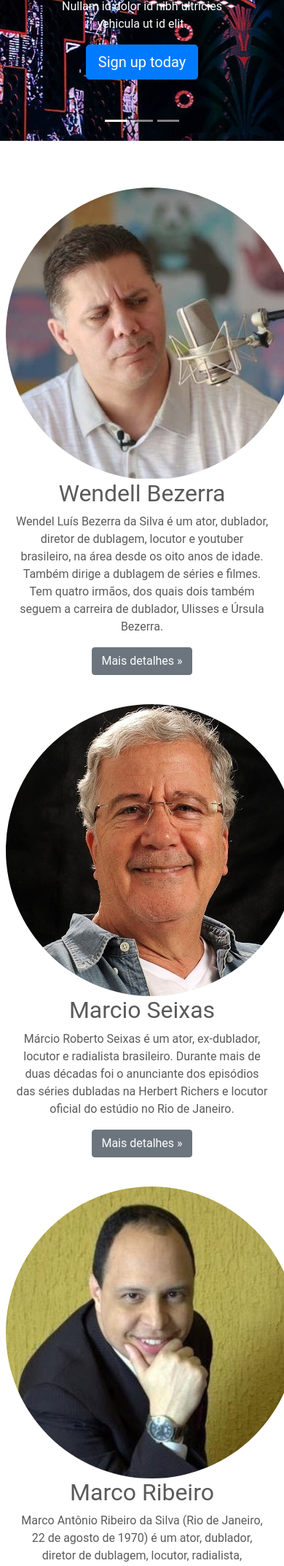
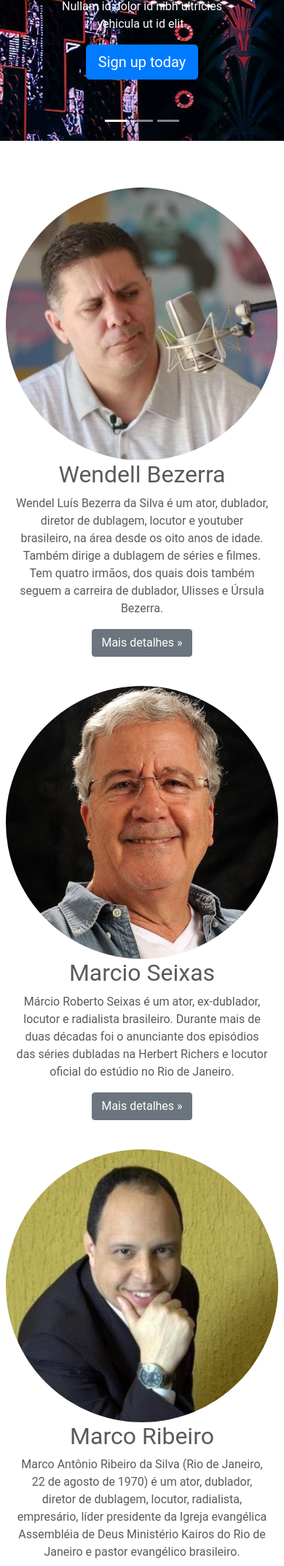
Before and after one commit to mateusalenc/radiojuazeiro, a PHP site: page / in a window 390 px wide; the page is wider, and only the part inside the window is pictured. Shown: the part 367-2513 px from the top of that part at 73% size. Run offline with PHP 8.4, Linux system fonts and the light colour scheme; some libraries are stand-ins or nearby versions.

Commit message:
Imagens com d-block

```diff
--- a/css/style.css
+++ b/css/style.css
@@ -126,6 +126,6 @@ footer.container{
 }
 @media screen and (max-width: 960px){
   .row .img img {
-    width: 400px;
+    width: 300px;
   }
 }
--- a/index.php
+++ b/index.php
@@ -103,19 +103,19 @@
 	  			<!-- Three columns of text below the carousel -->
 	  			<div class="row locutores">
 	  				<div class="col-lg-4 img" id="locutores">
-	  					<img class="bd-placeholder-img rounded-circle" src="images/wendell.jpg" alt="Wendell Bezerra">
+	  					<img class="d-block w-100 bd-placeholder-img rounded-circle" src="images/wendell.jpg" alt="Wendell Bezerra">
 	  					<h2>Wendell Bezerra</h2>
 	  					<p>Wendel Luís Bezerra da Silva é um ator, dublador, diretor de dublagem, locutor e youtuber brasileiro, na área desde os oito anos de idade. Também dirige a dublagem de séries e filmes. Tem quatro irmãos, dos quais dois também seguem a carreira de dublador, Ulisses e Úrsula Bezerra.</p>
 	  					<p><a class="btn btn-secondary" href="#" role="button">Mais detalhes &raquo;</a></p>
 	  				</div><!-- /.col-lg-4 -->
 	  				<div class="col-lg-4 img">
-	  					<img class="bd-placeholder-img rounded-circle" src="images/marcio.jpg" style="border-radius: 200px;" alt="Marcio Seixas">
+	  					<img class="d-block w-100 bd-placeholder-img rounded-circle" src="images/marcio.jpg" style="border-radius: 200px;" alt="Marcio Seixas">
 	  					<h2>Marcio Seixas</h2>
 	  					<p>Márcio Roberto Seixas é um ator, ex-dublador, locutor e radialista brasileiro. Durante mais de duas décadas foi o anunciante dos episódios das séries dubladas na Herbert Richers e locutor oficial do estúdio no Rio de Janeiro.</p>
 	  					<p><a class="btn btn-secondary" href="#" role="button">Mais detalhes &raquo;</a></p>
 	  				</div><!-- /.col-lg-4 -->
 	  				<div class="col-lg-4 img">
-	  					<img class="bd-placeholder-img rounded-circle" src="images/marco.jpg" style="border-radius: 200px;" alt="Marco Ribeiro">
+	  					<img class="d-block w-100 bd-placeholder-img rounded-circle" src="images/marco.jpg" style="border-radius: 200px;" alt="Marco Ribeiro">
 	  					<h2>Marco Ribeiro</h2>
 	  					<p>Marco Antônio Ribeiro da Silva (Rio de Janeiro, 22 de agosto de 1970) é um ator, dublador, diretor de dublagem, locutor, radialista, empresário, líder presidente da Igreja evangélica Assembléia de Deus Ministério Kairos do Rio de Janeiro e pastor evangélico brasileiro.</p>
 	  					<p><a class="btn btn-secondary" href="#" role="button">Mais detalhes &raquo;</a></p>
```
